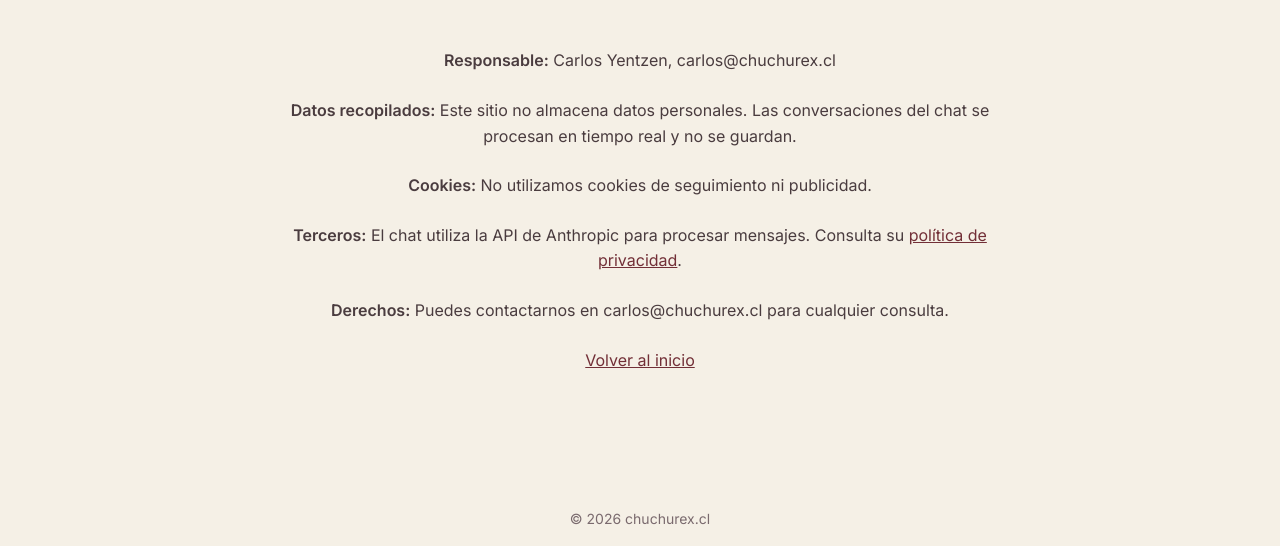
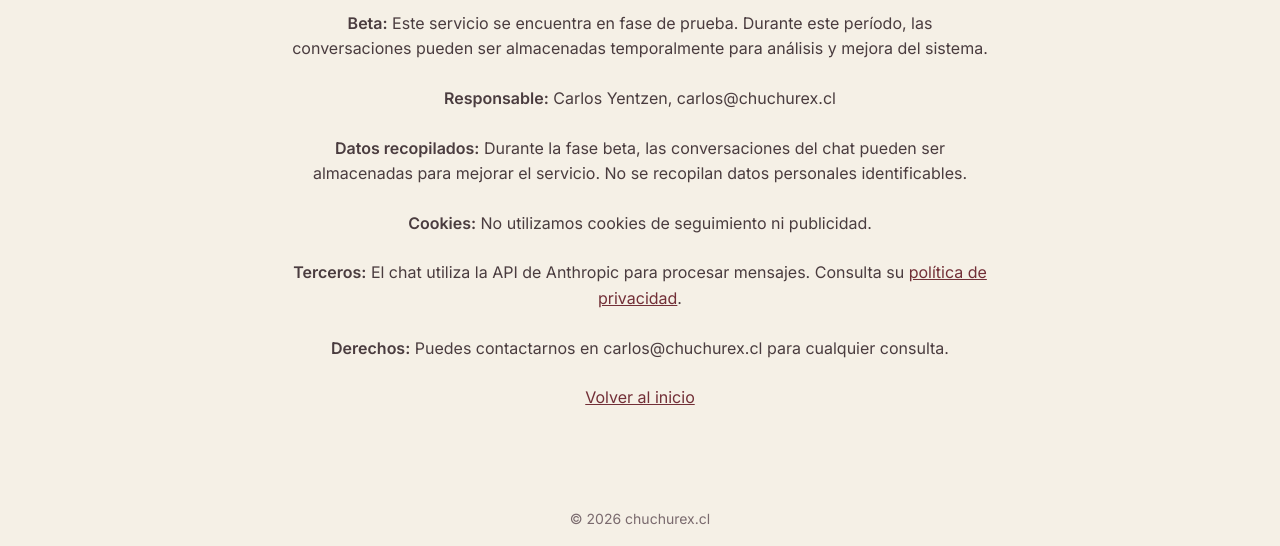
Before and after one commit to chuchurex/chuchurex, a plain HTML site: page frontend/privacidad.html in a window 1280 px wide. Shown: the part 254-800 px from the top of the page. Drawn offline with nearby package versions, Linux system fonts and the light colour scheme.

Commit message:
Add beta disclaimer and chat logging for analysis

```diff
--- a/frontend/privacidad.html
+++ b/frontend/privacidad.html
@@ -19,8 +19,9 @@
         <div class="chat-container">
             <h1 class="prompt-title">Política de Privacidad</h1>
             <div class="privacy-content">
+                <p><strong>Beta:</strong> Este servicio se encuentra en fase de prueba. Durante este período, las conversaciones pueden ser almacenadas temporalmente para análisis y mejora del sistema.</p>
                 <p><strong>Responsable:</strong> Carlos Yentzen, carlos@chuchurex.cl</p>
-                <p><strong>Datos recopilados:</strong> Este sitio no almacena datos personales. Las conversaciones del chat se procesan en tiempo real y no se guardan.</p>
+                <p><strong>Datos recopilados:</strong> Durante la fase beta, las conversaciones del chat pueden ser almacenadas para mejorar el servicio. No se recopilan datos personales identificables.</p>
                 <p><strong>Cookies:</strong> No utilizamos cookies de seguimiento ni publicidad.</p>
                 <p><strong>Terceros:</strong> El chat utiliza la API de Anthropic para procesar mensajes. Consulta su <a href="https://www.anthropic.com/privacy" target="_blank">política de privacidad</a>.</p>
                 <p><strong>Derechos:</strong> Puedes contactarnos en carlos@chuchurex.cl para cualquier consulta.</p>
```
